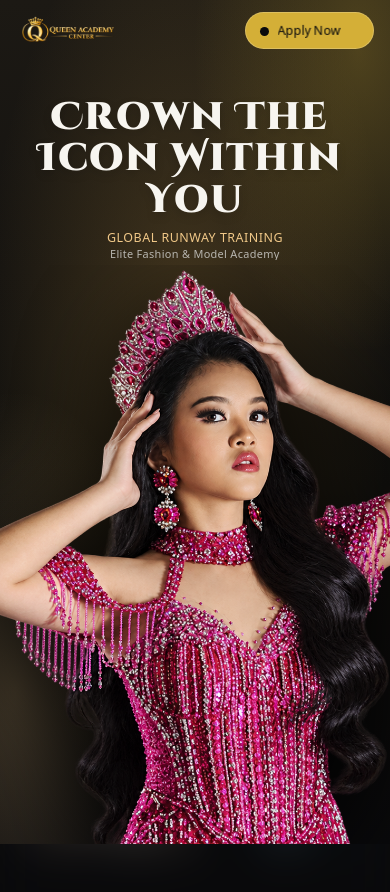
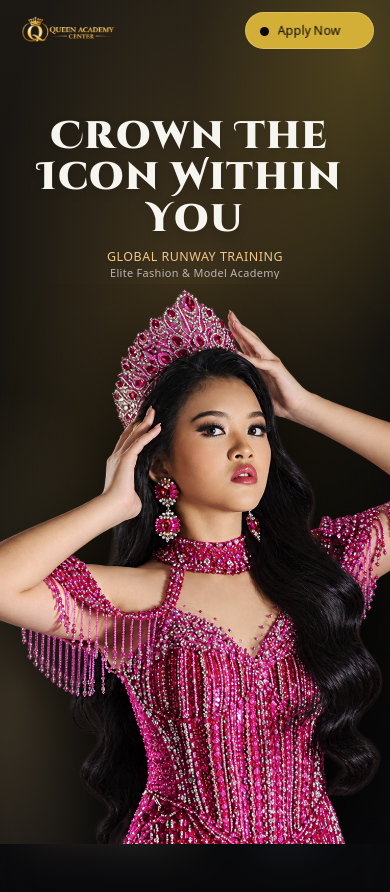
Before and after one commit to aenoshjoyofficial/Queen-Academy, a React (Vite) app in the folder apps/web/: page / in a window 390 px wide. Shown: the top 892 px of the page. Built offline with nearby package versions, Linux system fonts and the light colour scheme; a web font is replaced by a local one.

Commit message:
style(hero): increase top margin and padding for title text clearance

```diff
--- a/apps/web/src/components/HeroSection.jsx
+++ b/apps/web/src/components/HeroSection.jsx
@@ -242,7 +242,7 @@
     <section ref={sectionRef} className="relative w-full h-[300vh]" id="hero">
       <div
         ref={heroContainerRef}
-        className="w-full h-screen sticky top-0 flex justify-between items-center hero-container px-[4vw] z-2 max-[1025px]:px-0 max-[1025px]:flex-col max-[1025px]:justify-start max-[1025px]:items-center max-[1025px]:gap-[5px] max-[1025px]:pt-[4.8rem] max-[1025px]:pb-0 max-md:pt-[4.0rem] max-md:px-0 overflow-hidden"
+        className="w-full h-screen sticky top-0 flex justify-between items-center hero-container px-[4vw] z-2 max-[1025px]:px-0 max-[1025px]:flex-col max-[1025px]:justify-start max-[1025px]:items-center max-[1025px]:gap-[5px] max-[1025px]:pt-[5.5rem] max-[1025px]:pb-0 max-md:pt-[4.5rem] max-md:px-0 overflow-hidden"
         style={{
           backgroundColor: "#0A0A0C",
           backgroundImage: `
@@ -259,7 +259,7 @@
         >
           <div className="w-[45%] leading-30! max-[1025px]:w-full max-[1025px]:text-center max-md:w-full max-md:text-center max-md:px-2 relative z-1 max-[1025px]:z-10 pointer-events-auto">
             <TextSplitter stagger={0.015} start={startHeading}>
-              <h1 className="hero-title text-[7.5vw] text-[#F7F5F0] max-[1025px]:text-[clamp(2.4rem,4.8vw,3.6rem)] max-md:text-[clamp(1.5rem,8.4vw,2.5rem)] leading-[1.08]! font-bold drop-shadow-lg pb-0.5 mt-3.5 max-[1025px]:mt-4 max-md:mt-2">
+              <h1 className="hero-title text-[7.5vw] text-[#F7F5F0] max-[1025px]:text-[clamp(2.4rem,4.8vw,3.6rem)] max-md:text-[clamp(1.5rem,8.4vw,2.5rem)] leading-[1.08]! font-bold drop-shadow-lg pb-0.5 mt-4 max-[1025px]:mt-6 max-md:mt-4">
                 <span className="hero-title-line max-[1025px]:block max-md:inline">Crown The </span>
                 <span className="hero-title-line max-[1025px]:block max-md:inline">Icon Within </span>
                 <span className="hero-title-line max-[1025px]:block max-md:inline">You</span>
--- a/apps/web/src/index.css
+++ b/apps/web/src/index.css
@@ -85,7 +85,7 @@
     justify-content: flex-start !important;
     align-items: center !important;
     gap: 5px !important;
-    padding-top: 4.8rem !important;
+    padding-top: 5.5rem !important;
     padding-bottom: 0 !important;
   }
   .hero-container > div:first-child {
@@ -100,7 +100,7 @@
     font-size: clamp(2.4rem, 4.8vw, 3.6rem) !important;
     line-height: 1.08 !important;
     text-align: center !important;
-    margin-top: 1.25rem !important;
+    margin-top: 1.75rem !important;
   }
   .hero-container .hero-av-img {
     position: relative !important;
```
